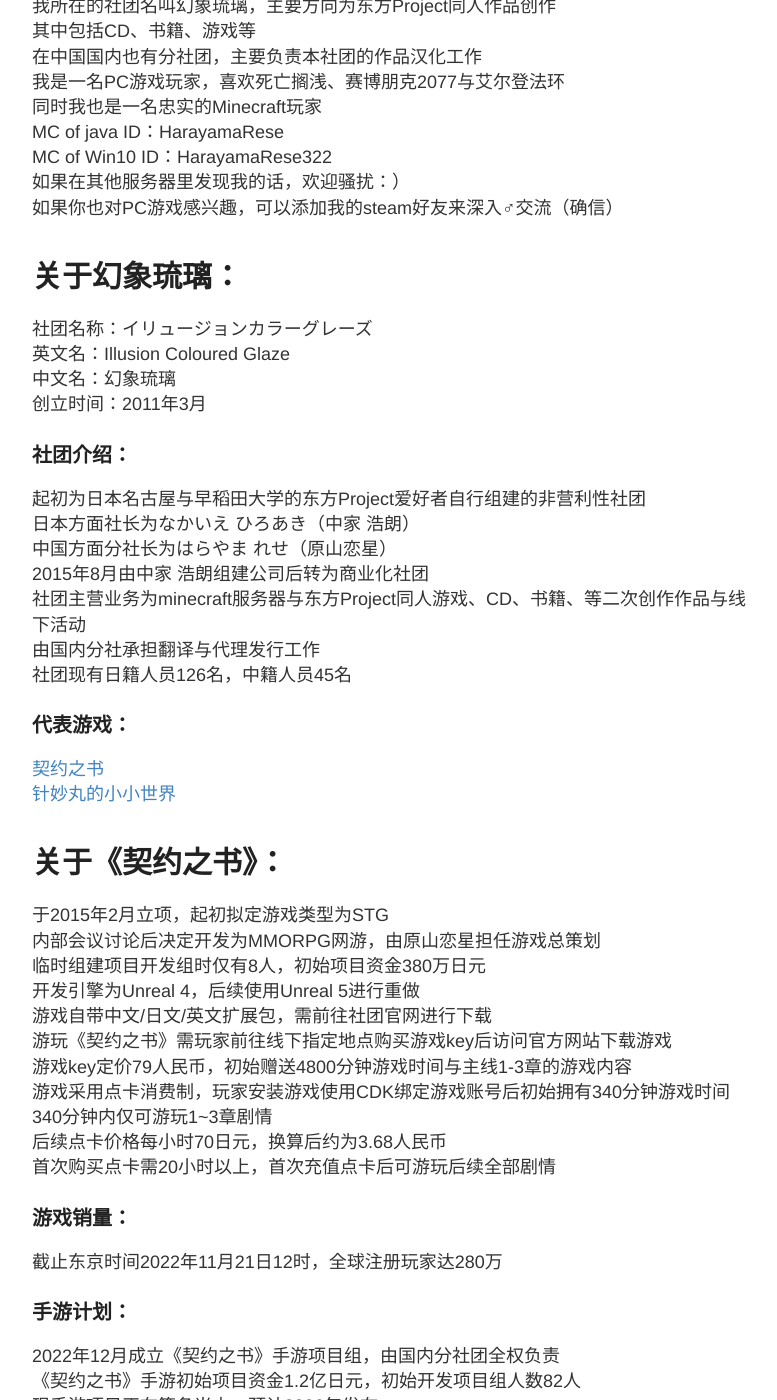
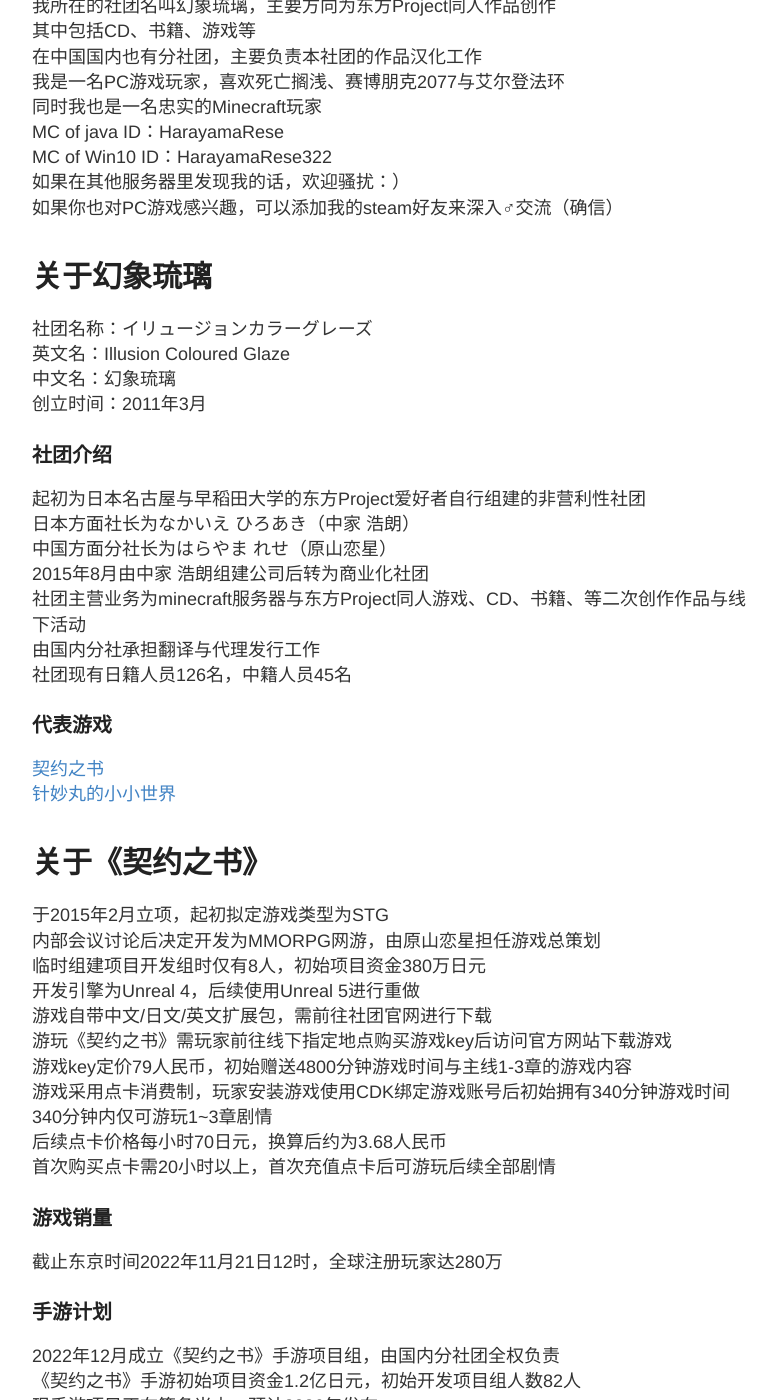
Before and after one commit to ManakaGekka/ManakaGekka.git1hub.io, a Jekyll site: the page built from about.md, in a window 1280 px wide and 1400 px high, scrolled down 453 px. Shown: the whole window, without its empty margins (248-1025 px from the left). Built offline with Jekyll 4.4.1, drawn with Linux system fonts in a browser that asks for light colours.

```diff
--- a/about.md
+++ b/about.md
@@ -21,12 +21,12 @@ MC of java ID：HarayamaRese<br>
 MC of Win10 ID：HarayamaRese322<br>
 如果在其他服务器里发现我的话，欢迎骚扰：）<br>
 如果你也对PC游戏感兴趣，可以添加我的steam好友来深入♂交流（确信）<br>
-# 关于幻象琉璃：
+# 关于幻象琉璃
 社团名称：イリュージョンカラーグレーズ<br>
 英文名：Illusion Coloured Glaze<br>
 中文名：幻象琉璃<br>
 创立时间：2011年3月<br>
-### 社团介绍：
+### 社团介绍
 起初为日本名古屋与早稻田大学的东方Project爱好者自行组建的非营利性社团<br>
 日本方面社长为なかいえ ひろあき（中家 浩朗）<br>
 中国方面分社长为はらやま れせ（原山恋星）<br>
@@ -34,10 +34,10 @@ MC of Win10 ID：HarayamaRese322<br>
 社团主营业务为minecraft服务器与东方Project同人游戏、CD、书籍、等二次创作作品与线下活动<br>
 由国内分社承担翻译与代理发行工作<br>
 社团现有日籍人员126名，中籍人员45名<br>
-### 代表游戏：
+### 代表游戏
 [契约之书](https://thwiki.cc/-/552c)<br>
 [针妙丸的小小世界](https://thwiki.cc/-/52r6)<br>
-# 关于《契约之书》：
+# 关于《契约之书》
 于2015年2月立项，起初拟定游戏类型为STG<br>
 内部会议讨论后决定开发为MMORPG网游，由原山恋星担任游戏总策划<br>
 临时组建项目开发组时仅有8人，初始项目资金380万日元<br>
@@ -49,9 +49,9 @@ MC of Win10 ID：HarayamaRese322<br>
 340分钟内仅可游玩1~3章剧情<br>
 后续点卡价格每小时70日元，换算后约为3.68人民币<br>
 首次购买点卡需20小时以上，首次充值点卡后可游玩后续全部剧情<br>
-### 游戏销量：
+### 游戏销量
 截止东京时间2022年11月21日12时，全球注册玩家达280万<br>
-### 手游计划：
+### 手游计划
 2022年12月成立《契约之书》手游项目组，由国内分社团全权负责<br>
 《契约之书》手游初始项目资金1.2亿日元，初始开发项目组人数82人<br>
 现手游项目正在筹备当中，预计2026年发布<br>
```
